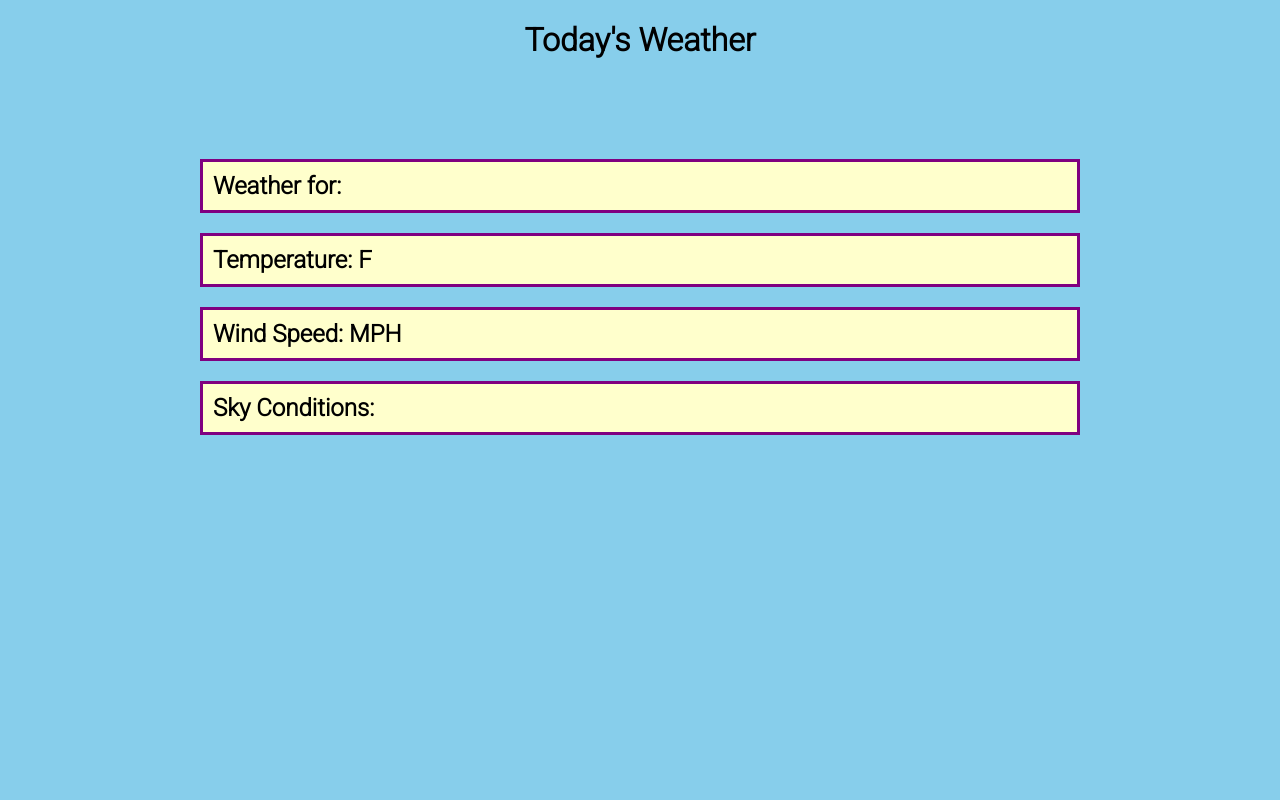
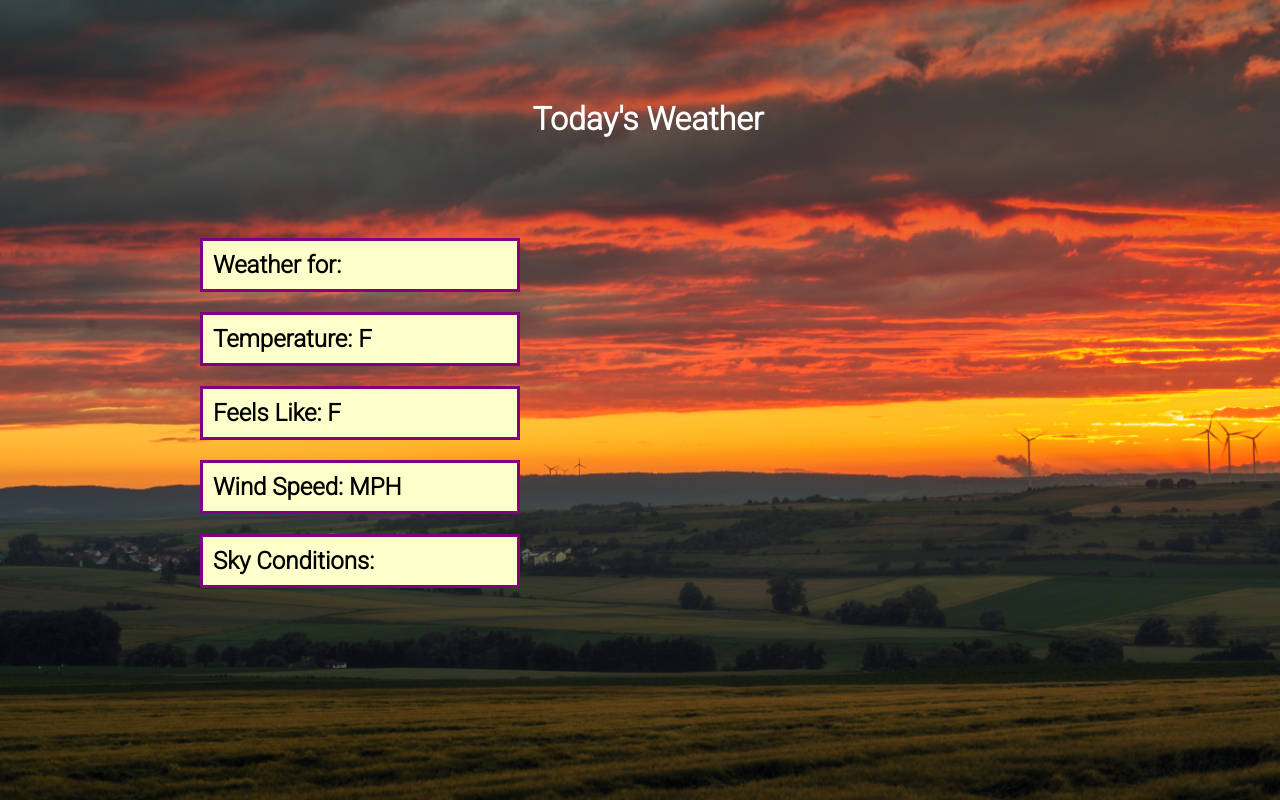
Before and after one commit to Sible5/SimpleSiteWithAPI, a website: page WeatherWebsite/public_html/index.html in a window 1280 px wide. Drawn offline with nearby package versions, Linux system fonts and the light colour scheme; no server answers.

Commit message:
Add files via upload
Added Image, added Feels Like Temperature

```diff
--- a/WeatherWebsite/public_html/index.html
+++ b/WeatherWebsite/public_html/index.html
@@ -23,6 +23,7 @@ and open the template in the editor.
         <h2 class="box">Weather for: <span id="location"></span></h2>
 
         <h2 class="box">Temperature: <span id="temperature"></span> F</h2>
+        <h2 class="box">Feels Like: <span id="feelsLike"></span > F</h2>
         <h2 class="box">Wind Speed: <span id="wind"></span> MPH</h2>
         <h2 class="box">Sky Conditions: <span id="sky"></span> </h2>
 
--- a/WeatherWebsite/public_html/style.css
+++ b/WeatherWebsite/public_html/style.css
@@ -9,18 +9,23 @@ and open the template in the editor.
 */
 
 body {
-    background-color: skyblue;
+    background-image: url("sunset.jpg");
+    background-size: 100%;
+    min-height: 100%;
+    min-width: 100%;
     font-family: 'Roboto', sans-serif;
 }
 
 .header{
     text-align: center;
     margin-bottom: 100px;
+    margin-top: 100px;
+    color: white;
 }
 
 .data{
     margin-left: 15vw;
-    margin-right: 15vw;
+    margin-right: 60vw;
 }
 
 .box{
--- a/WeatherWebsite/public_html/weather.js
+++ b/WeatherWebsite/public_html/weather.js
@@ -11,15 +11,17 @@ const url = "https://api.openweathermap.org/data/2.5/weather?q=Ankeny&appid=a148
 $.ajax ({
     url: url,
     success: function (result){
-        console.log(result);
-        console.log(result.name);
+        //console.log(result);
+        //console.log(result.name);
 
         $("#location").text(result.name);
 
         $("#sky").text(result.weather[0].description);
 
         let F = Math.round(result.main.temp * (9/5) - 459.67);
+        let F2 = Math.round(result.main.feels_like * (9/5) - 459.67);
         $("#temperature").text(F);
+        $("#feelsLike").text(F2);
         let windSpeed = Math.round(result.wind.speed / .44704);
 
         $("#wind").text(windSpeed);
```
Also changed, not shown: WeatherWebsite/public_html/sunset.jpg (added).
